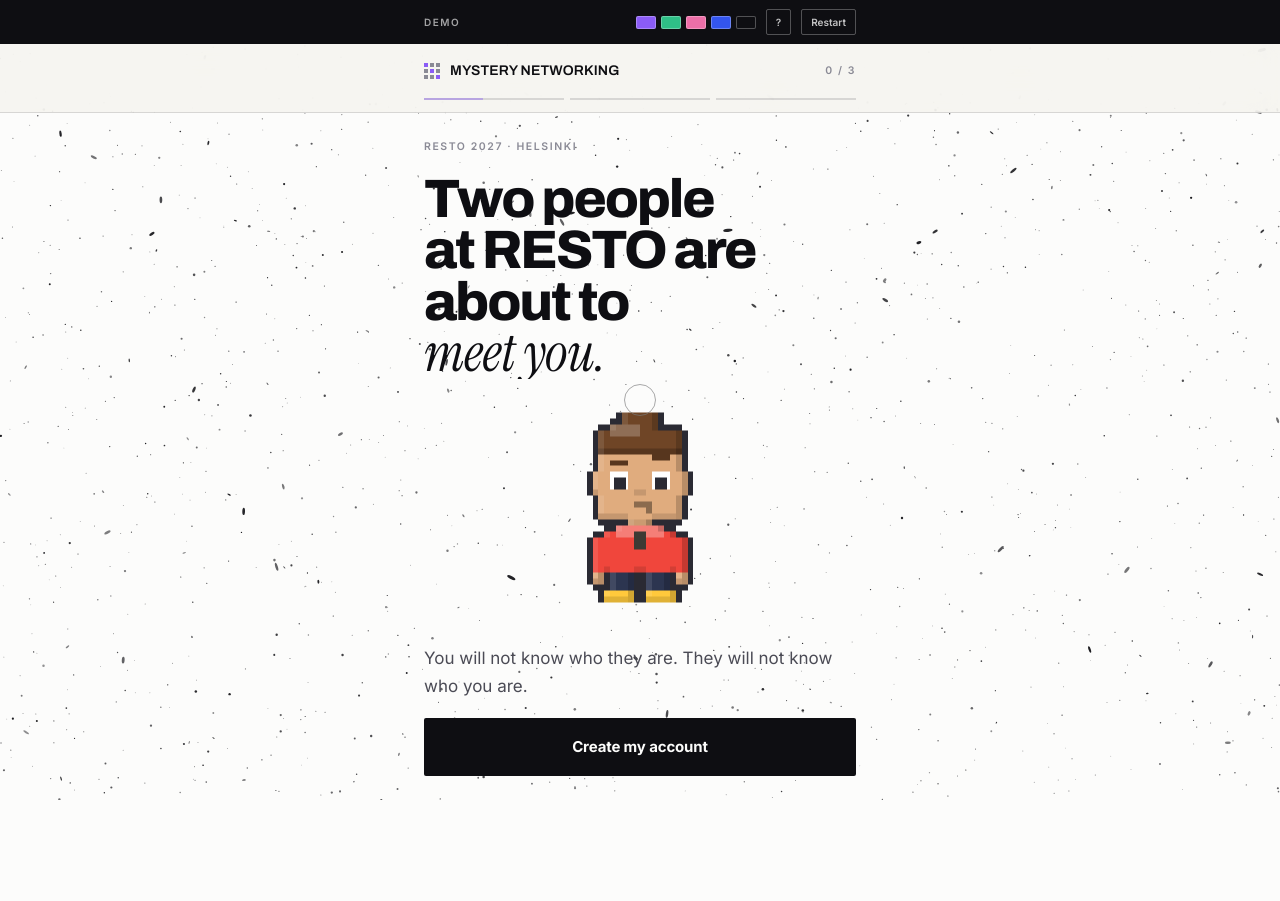
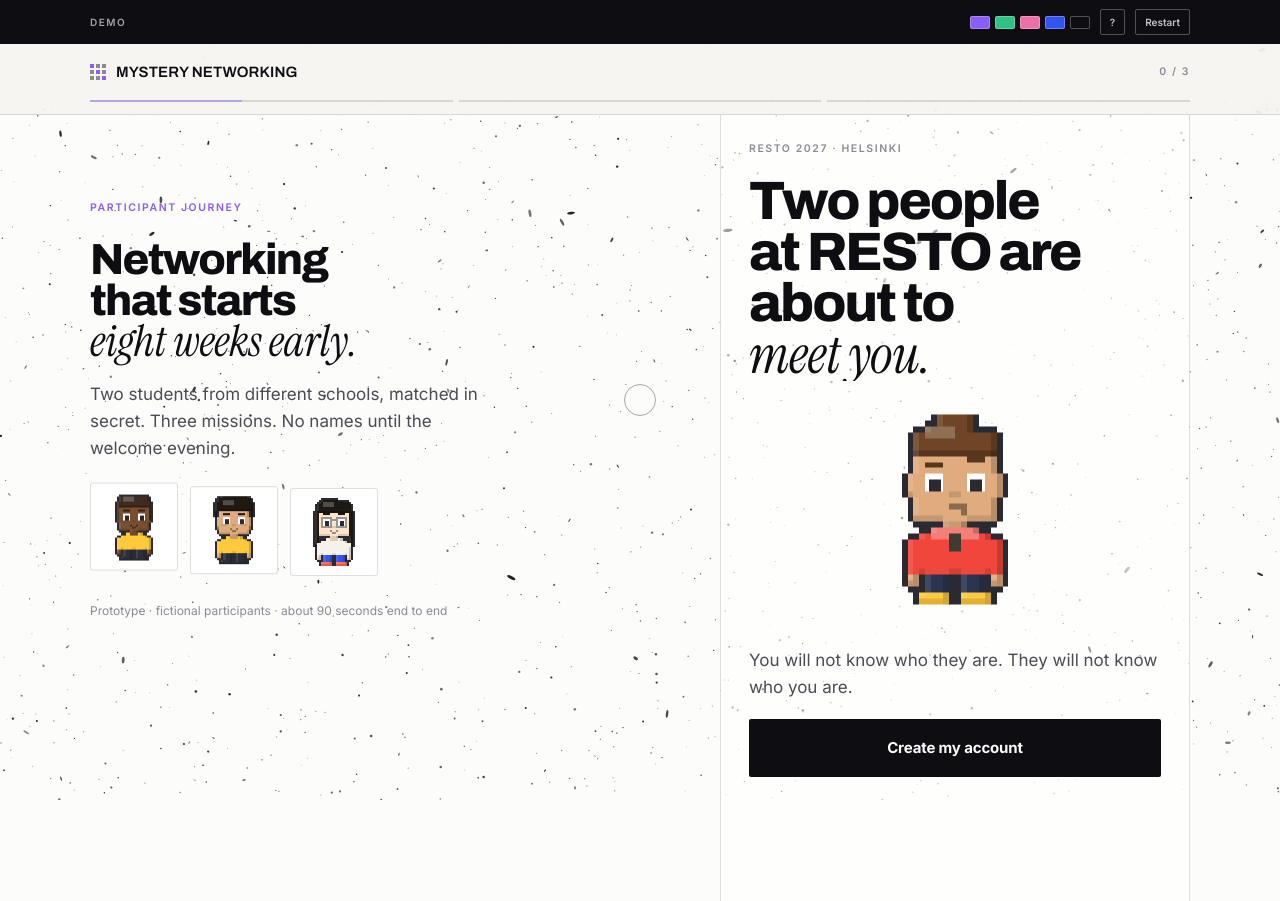
Before and after one commit to leyanzhang123-stack/Mystery-networking, a website: page demo/index.html in a window 1280 px wide. Drawn offline with Linux system fonts and the light colour scheme.

Commit message:
Add a desktop layout alongside the phone one
Phones stay the primary design. From 1040px the app column keeps its
proportions and gains a sticky poster panel beside it, so opening the demo
on a laptop reads as a designed page rather than a phone form floating in
white space.

Co-Authored-By: Claude Opus 5 <noreply@anthropic.com>
Claude-Session: https://claude.ai/code/session_01TS6jahYNaySq6kku5WRtCH

```diff
--- a/demo/index.html
+++ b/demo/index.html
@@ -56,6 +56,32 @@
   .duo{display:grid;grid-template-columns:1fr auto 1fr;align-items:center;gap:10px}
   .duo > .label{align-self:center;white-space:nowrap}
   .who{text-align:center}
+
+  /* --- phone is the primary layout; wider screens get a poster beside it --- */
+  .shell{display:block}
+  .poster{display:none}
+  @media (min-width:1040px){
+    .shell{display:grid;grid-template-columns:1fr 470px;gap:clamp(40px,6vw,90px);
+           width:min(1180px,100%);margin:0 auto;padding:0 40px;align-items:start}
+    .poster{display:block;position:sticky;top:150px;padding:44px 0 0}
+    .poster h2{font-size:clamp(34px,3.4vw,52px);margin:20px 0 18px;max-width:14ch}
+    .poster .lead{max-width:38ch;margin-bottom:26px}
+    .poster-cast{display:flex;gap:12px;margin-bottom:26px}
+    .poster-cast .px-tile{width:88px}
+    .poster-cast .px-tile:nth-child(1){animation:cardFloat 7.2s ease-in-out infinite}
+    .poster-cast .px-tile:nth-child(2){animation:cardFloat 8.4s ease-in-out -2s infinite}
+    .poster-cast .px-tile:nth-child(3){animation:cardFloat 9.1s ease-in-out -4s infinite}
+    .wrap{width:470px;padding:0 0 90px;
+          border-left:1px solid var(--line);border-right:1px solid var(--line);
+          background:rgba(255,255,255,.55);padding-left:28px;padding-right:28px}
+    .screen{min-height:calc(100svh - 150px)}
+    .topbar .inner{width:min(1180px,100%);padding:16px 40px}
+    .topbar .steps{width:min(1180px,100%) !important;padding-left:40px !important;padding-right:40px !important}
+    .demo-bar .inner{width:min(1180px,100%);padding:9px 40px}
+  }
+  @media (min-width:1040px){
+    .topbar .inner .brand{font-size:15px}
+  }
 </style>
 </head>
 <body>
@@ -81,7 +107,20 @@
     </div>
   </div>
 
-  <div class="wrap" id="app"></div>
+  <div class="shell">
+    <aside class="poster">
+      <span class="label on">Participant journey</span>
+      <h2 class="display">Networking that starts <span class="serif">eight weeks early.</span></h2>
+      <p class="lead">Two students from different schools, matched in secret. Three missions. No names until the welcome evening.</p>
+      <div class="poster-cast">
+        <div class="px-tile"><span id="pc1"></span></div>
+        <div class="px-tile"><span id="pc2"></span></div>
+        <div class="px-tile"><span id="pc3"></span></div>
+      </div>
+      <p class="tiny">Prototype &middot; fictional participants &middot; about 90 seconds end to end</p>
+    </aside>
+    <div class="wrap" id="app"></div>
+  </div>
 </div>
 
 <div class="splash" id="splash">
@@ -416,6 +455,11 @@ document.addEventListener('keydown',function(e){
   if(e.key==='ArrowRight'||e.key==='Enter'){ var b=app.querySelector('.btn:not([disabled])'); if(b) b.click(); }
 });
 
+['pc1','pc2','pc3'].forEach(function(id,i){
+  var el=document.getElementById(id);
+  if(el) el.innerHTML=px(cast[[7,23,41][i]].spec,{level:3,googly:true});
+});
+
 PIXEL.trackEyes(document);
 reset();
 })();
```
Also changed, not shown: README.md.
